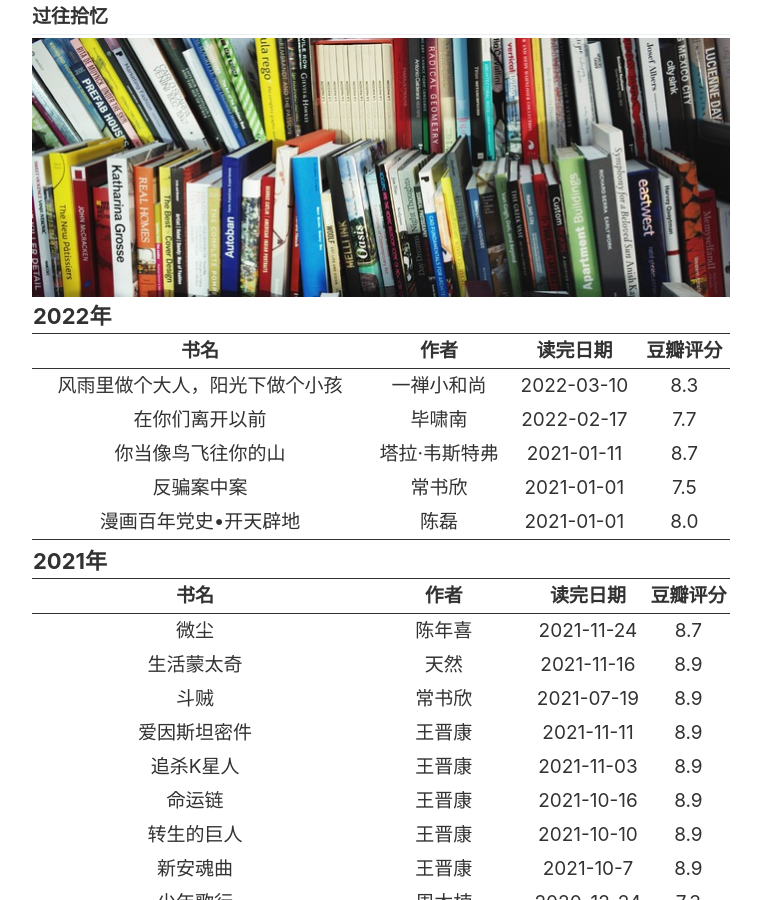
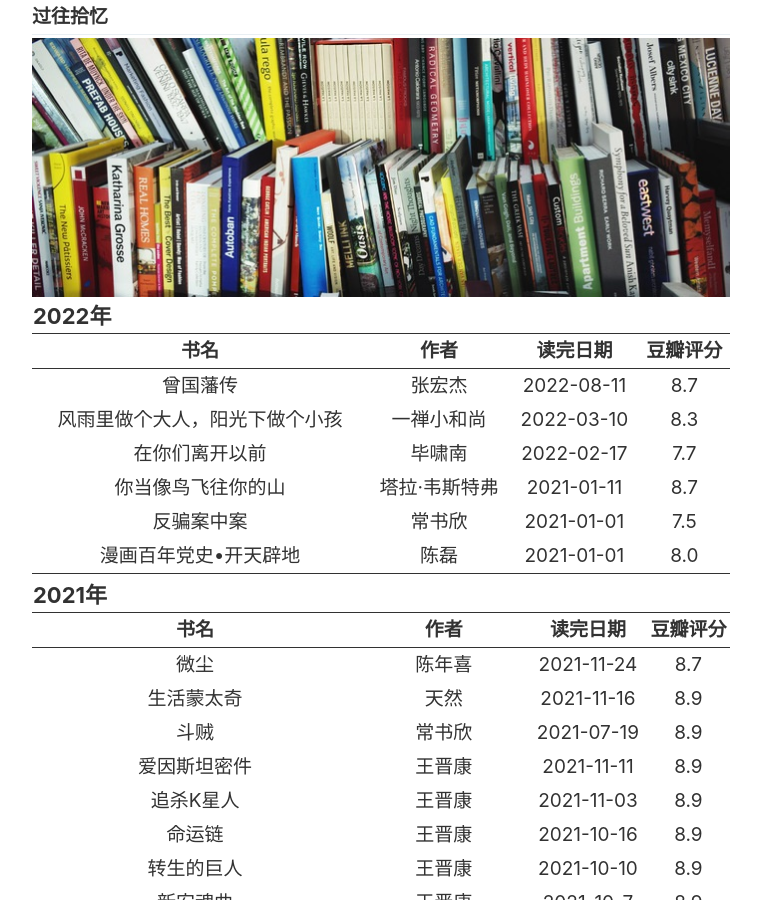
Before and after one commit to SWHL/SWHL.github.io, a Jekyll site: the page built from _pages/books.md, in a window 1280 px wide and 900 px high. Shown: the whole window, without its empty margins (259-1020 px from the left). Built offline with Jekyll 4.4.1, drawn with Linux system fonts in a browser that asks for light colours.

Commit message:
Update books.md

```diff
--- a/_pages/books.md
+++ b/_pages/books.md
@@ -16,6 +16,12 @@ image: "./images/pages/books.jpg"
         </tr>
 　　</thead>
     <tbody>
+    　　<tr>
+    　　　　　<td><a href="https://book.douban.com/subject/30377678/" target="_blank">曾国藩传</a></td>
+    　　　　　<td>张宏杰</td>
+    　　　　　<td>2022-08-11</td>
+    　　　　　<td>8.7</td>
+    　　</tr>
     　　<tr>
     　　　　　<td><a href="https://book.douban.com/subject/35296874/" target="_blank">风雨里做个大人，阳光下做个小孩</a></td>
     　　　　　<td>一禅小和尚</td>
```
